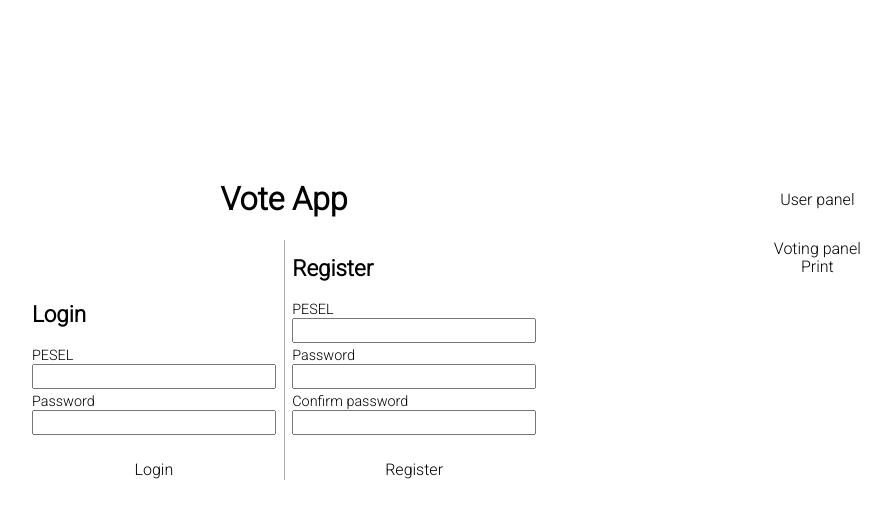
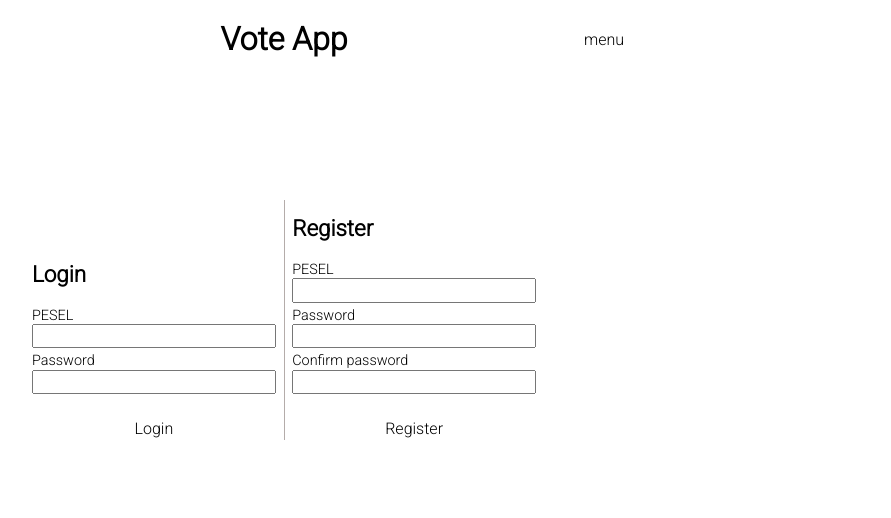
Before and after one commit to kamilczysko/VotingWebApp, a Vue app in the folder frontend/vote-app-view/: page /user-panel in a window 1280 px wide. Shown: the top 518 px of the page, without its empty margins (356-1247 px from the left). Built offline with nearby package versions, Linux system fonts and the light colour scheme.

Commit message:
fix styling, add party chart

```diff
--- a/frontend/vote-app-view/src/App.vue
+++ b/frontend/vote-app-view/src/App.vue
@@ -2,13 +2,23 @@
   <main class="main">
     <nav>
       <h1 class="header">Vote App</h1>
-      <router-link to="/user-panel">User panel</router-link>
-      <router-link to="/">Voting panel</router-link>
-      <router-link to="/">Print</router-link>
-      <button v-if="isLogged" v-on:click="logout">Logout</button>
-      <p v-if="checkLoggedIn">You're logged in as {{this.$store.state.username}}</p>
+      <button v-on:click="toggleMenu">menu</button>
+      <ul class="menu" v-if="isMenuVisible">
+        <li><router-link to="/user-panel">User panel</router-link></li>
+        <li><router-link to="/">Voting panel</router-link></li>
+        <li><router-link to="/">Print</router-link></li>
+        <li></li>
+      </ul>
+      <div>
+        <p v-if="checkLoggedIn">You're logged in as {{this.$store.state.username}}</p>
+        <button v-if="isLogged" v-on:click="logout">Logout</button>
+      </div>
+
     </nav>
-    <router-view></router-view>
+    <section>
+      <router-view></router-view>
+    </section>
+
   </main>
 </template>
 
@@ -17,7 +27,8 @@ export default {
   name: 'App',
   data: () => {
     return {
-      isLoggedIn: false
+      isLoggedIn: false,
+      isMenuVisible: false
     }
   },
   components: {
@@ -25,22 +36,26 @@ export default {
   methods:{
     logout(){
       this.$store.commit("clear");
+    },
+    toggleMenu(){
+      this.isMenuVisible = !this.isMenuVisible
     }
   },
   computed: {
     isLogged(){
-      console.log("is logged in: "+this.$store.getters.isLoggedIn)
       return this.$store.getters.isLoggedIn
     }
-  },
-  mounted() {
-    console.log("actual token: "+this.$store.state.token)
-    console.log("is logged in: "+this.$store.getters.isLoggedIn)
   }
 }
 </script>
 
 <style scoped>
+  .menu {
+    position: absolute;
+    top: 10px;
+    right: 10px;
+
+  }
   button {
     border:none;
     background: none;
@@ -58,8 +73,9 @@ export default {
     align-self: center;
     text-decoration: none;
     color: black;
+    height: 10vh;
   }
-    nav a:hover {
+  nav a:hover {
     font-weight: bolder;
     position: relative;
     bottom: 2px;
@@ -78,13 +94,19 @@ export default {
   }
  main {
    display: flex;
-   height: 80vh;
+   height: 70vh;
    flex-direction: column;
-   justify-content: center;
+   /* justify-content: center; */
    align-items: center;
  }
  .hidden {
    display: none;
  }
-
+  section {
+    display: flex;
+    width:100%;
+    height: 100%;
+    justify-content: center;
+    align-items: center;
+  }
 </style>
--- a/frontend/vote-app-view/src/components/CandidatesList.vue
+++ b/frontend/vote-app-view/src/components/CandidatesList.vue
@@ -11,7 +11,10 @@
                         v-on:vote="vote"/>
                 </ul>
             </div>
-            <Bar :chart-data="getChartData" :chart-options="chartOptions"/>
+            <div>
+                <Bar :chart-data="getChartData" :chart-options="chartOptions"/>
+                <Bar :chart-data="getPartyChartData" :chart-options="chartOptions"/>
+            </div>
         </section>
         <p>Total votes: {{getTotal}}</p>
     </main>
@@ -33,7 +36,7 @@ export default {
     },
     data: () => {
         return {
-            candidates: [{"id": 1, "name": "adam", "votes": 1},{"id": 2, "name": "pszemek", "votes": 5}, {"id": 3, "name": "franciszek", "votes": 19}],
+            candidates: [],
             chartOptions: {
                 responsive: true,
                 maintainAspectRatio: false
@@ -60,7 +63,6 @@ export default {
             return `#${randColor.toUpperCase()}`
          },
          vote(id){
-             console.log("vote: "+id)
              if(!this.$store.getters.isLoggedIn){
                 this.setMessage("You need to login first", "error")
                 return;
@@ -94,27 +96,8 @@ export default {
          },
          expand(){
              this.isCollapsed = !this.isCollapsed
-         }
-    },
-    computed: {
-        getTotal() {
-            return this.candidates.map(a=>a.votes).reduce((a,b) => a+b);
-        },
-        getChartData() {
-            const names = this.candidates.map(candidate => candidate.name)
-            const votes = this.candidates.map(candidate => candidate.votes)
-            return {
-                labels: names,
-                datasets: [
-                    {
-                    label: "Votes",
-                    backgroundColor: this.generateRandomColor(),
-                    data: votes
-                    }
-                ]
-            }
-        },
-        getPartyToCandidates(){
+         },
+         getPartyToCandidatesMap() {
             const partyToCandidates = new Map();
             this.candidates.forEach(c =>{
                 let party = c.party;
@@ -125,6 +108,45 @@ export default {
                 }
             })
             return partyToCandidates;
+         }
+    },
+    computed: {
+        getTotal() {
+            if(this.candidates.length == 0){
+                return 0
+            }
+            return this.candidates.map(a=>a.votes).reduce((a,b) => a+b);
+        },
+        getChartData() {
+            const names = this.candidates.map(candidate => candidate.name)
+            const votes = this.candidates.map(candidate => candidate.votes)
+            return {
+                labels: names,
+                datasets: [
+                    {
+                    label: "Candidates votes",
+                    backgroundColor: this.generateRandomColor(),
+                    data: votes
+                    }
+                ]
+            }
+        },
+        getPartyToCandidates() {
+            return this.getPartyToCandidatesMap()
+         },
+         getPartyChartData(){
+             let parties = this.getPartyToCandidatesMap()
+             const votes = Array.from(parties.values()).map(a=>a.map(c=>c.votes).reduce((a,b)=>a+b))
+             return {
+                labels: Array.from(parties.keys()),
+                datasets: [
+                    {
+                    label: "Parties votes",
+                    backgroundColor: this.generateRandomColor(),
+                    data: votes
+                    }
+                ]
+            }
          }
     },
     mounted(){
--- a/frontend/vote-app-view/src/components/list/CandidatesFromParty.vue
+++ b/frontend/vote-app-view/src/components/list/CandidatesFromParty.vue
@@ -1,6 +1,6 @@
 <template>
         <li class="party">
-           <button v-on:click="expand"> {{partyName}} </button>
+           <button v-on:click="expand"> {{partyName}}</button>
             <ul v-if="isCollapsed">
                 <li v-for="c in candidates" v-bind:key="c.id"><button v-on:click="vote(c.id)">{{c.name}}</button></li>
             </ul>
@@ -54,6 +54,6 @@ export default {
     ul{
         font-size: 1.1rem;
         padding: 0;
-        width: 15vw;
+        width: 25vw;
     }
 </style>
```
